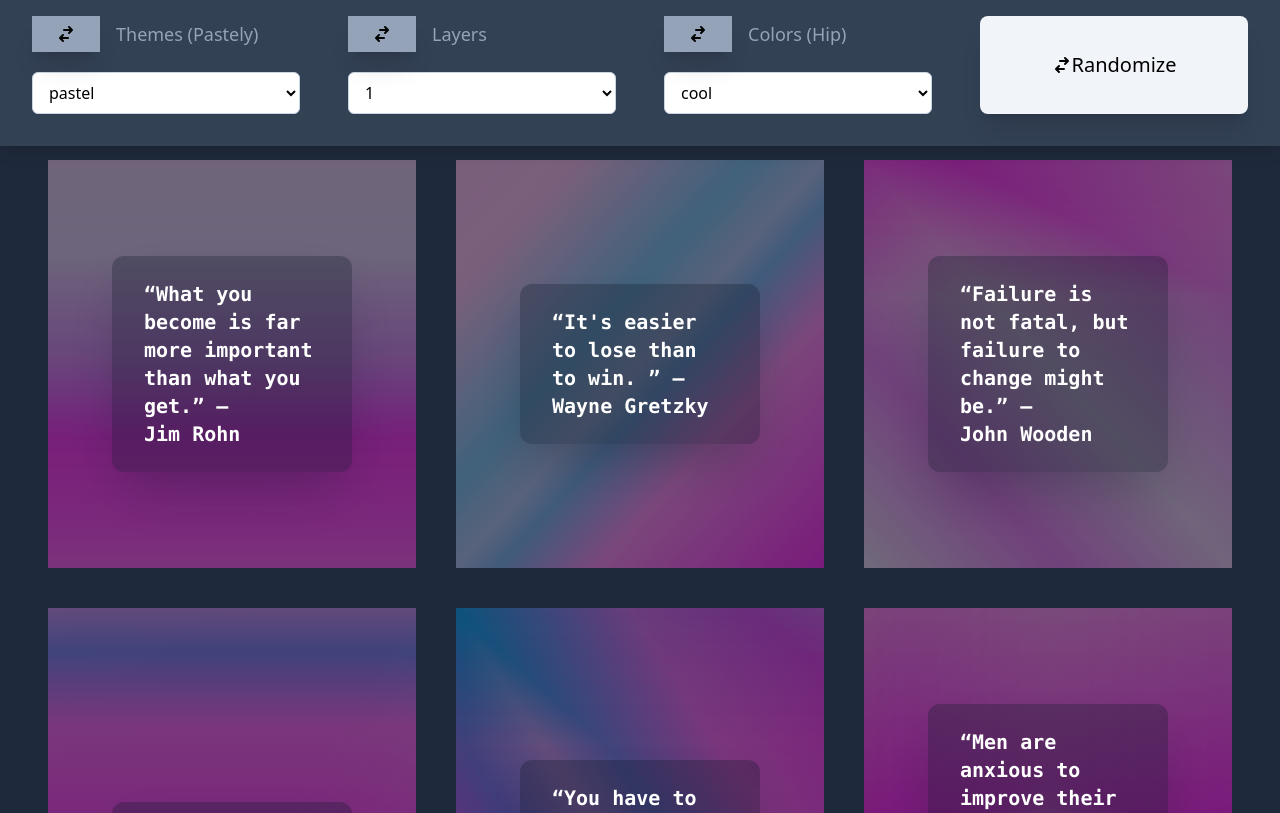
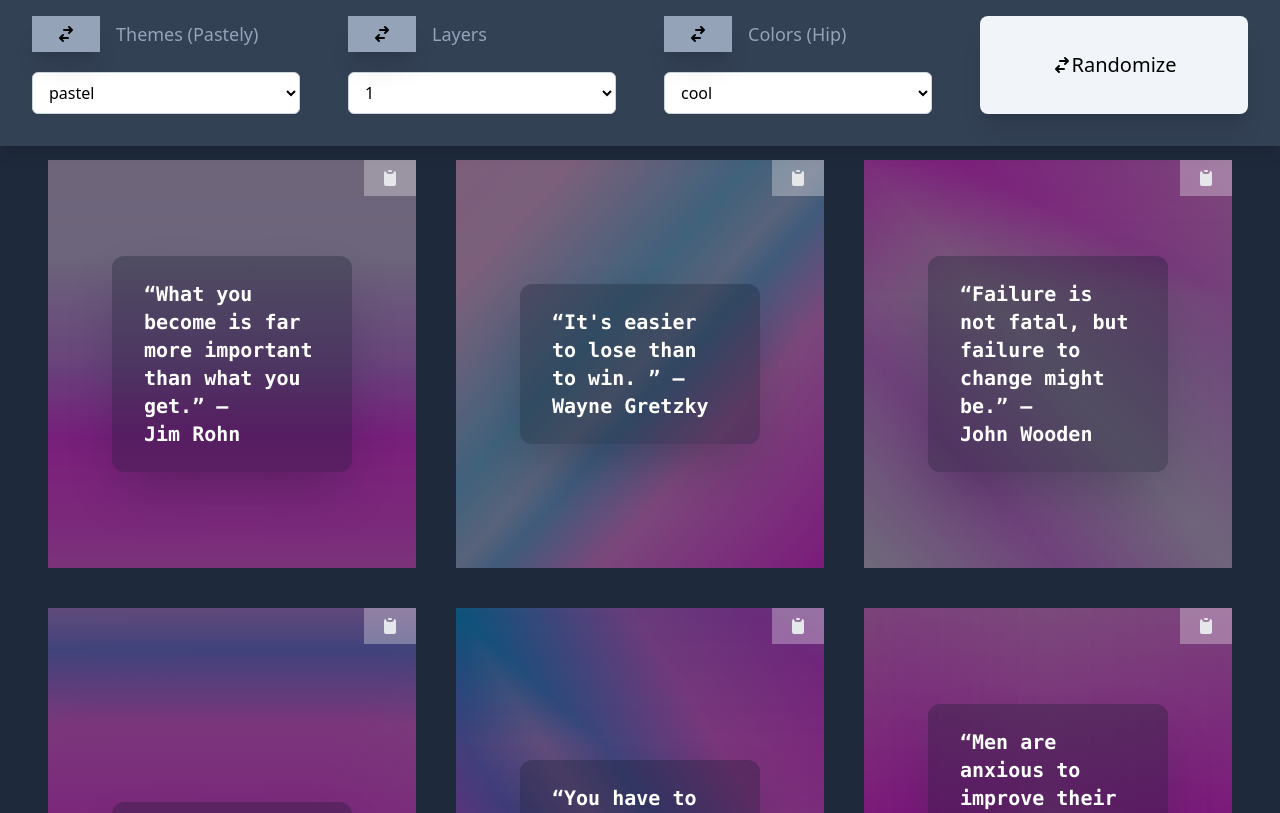
Before and after one commit to jishnupdas/tailwind-gradients, a Next.js app: page / in a window 1280 px wide. Shown: the top 813 px of the page. Built offline with nearby package versions, Linux system fonts and the light colour scheme.

Commit message:
added copy to clipboard functionality - minor bugfixes

```diff
--- /dev/null
+++ b/components/UIElements/CheckIcon.js
@@ -0,0 +1,20 @@
+const CheckIcon = () => {
+  return (
+    <svg
+      xmlns="http://www.w3.org/2000/svg"
+      className="w-6 h-6"
+      fill="none"
+      viewBox="0 0 24 24"
+      stroke="currentColor"
+    >
+      <path
+        strokeLinecap="round"
+        strokeLinejoin="round"
+        strokeWidth={2}
+        d="M5 13l4 4L19 7"
+      />
+    </svg>
+  );
+};
+
+export default CheckIcon;
--- /dev/null
+++ b/components/UIElements/CopyIcon.js
@@ -0,0 +1,15 @@
+const CopyIcon = () => {
+  return (
+    <svg
+      xmlns="http://www.w3.org/2000/svg"
+      className="w-5 h-5"
+      viewBox="0 0 20 20"
+      fill="currentColor"
+    >
+      <path d="M8 3a1 1 0 011-1h2a1 1 0 110 2H9a1 1 0 01-1-1z" />
+      <path d="M6 3a2 2 0 00-2 2v11a2 2 0 002 2h8a2 2 0 002-2V5a2 2 0 00-2-2 3 3 0 01-3 3H9a3 3 0 01-3-3z" />
+    </svg>
+  );
+};
+
+export default CopyIcon;
--- a/components/gradientCard/GradientCard.js
+++ b/components/gradientCard/GradientCard.js
@@ -1,55 +1,88 @@
-import React from "react";
+import React, { useEffect, useState } from "react";
 import { getRandomItem } from "../utils";
 import { gradientChoices } from "./options";
+import { CopyToClipboard } from "react-copy-to-clipboard";
+import CopyIcon from "../UIElements/CopyIcon";
+import CheckIcon from "../UIElements/CheckIcon";
 
-const GradientCard = ({ text, colorsArray, theme }) => {
+const GradientCard = ({ text, colorsArray, theme, layers }) => {
+  const gradientlayers = Array.apply(0, Array(2)).map(() => {
+    // let midColor = getRandomItem(colors);
+    let shades = [500, 600, 700];
+    return {
+      gradient: getRandomItem(gradientChoices),
+      from: `from-${getRandomItem(colorsArray)}-${getRandomItem(shades)}`,
+      // via: `via-${midColor}-500`,
+      via: `via-${getRandomItem(colorsArray)}-${getRandomItem(shades)}`,
+      to: `to-${getRandomItem(colorsArray)}-${getRandomItem(shades)}`,
+    };
+  });
+
+  const [copied, setCopied] = useState(false);
+
+  useEffect(() => {
+    setTimeout(function () {
+      setCopied(false);
+    }, 1000);
+  }, [copied]);
+
   return (
-    <div className="relative grid w-full overflow-hidden place-items-center">
+    <div className="relative grid w-full overflow-hidden bg-gray-800 place-items-center">
       <div className="z-10 grid w-full h-full p-12 backdrop-blur-5xl place-items-center lg:px-16 lg:py-24">
-        {/* backdrop-blur-5xl */}
-        <div className="z-10 grid max-w-2xl px-8 py-6 shadow-2xl place-items-center rounded-xl bg-slate-900/30 shadow-slate-900/30 brightness-100 2xl:px-10 2xl:py-8">
+        <div className="z-10 grid px-8 py-6 shadow-2xl place-items-center rounded-xl bg-slate-900/30 shadow-slate-900/30 2xl:px-10 2xl:py-8">
           <span
             className="font-mono text-xl font-bold text-white 2xl:text-2xl"
             dangerouslySetInnerHTML={{ __html: text }}
           ></span>
+          <div className="absolute top-0 right-0">
+            <CopyToClipboard
+              text={CodeBlock({
+                blendMode: theme,
+                gradientlayers: gradientlayers,
+              })}
+              onCopy={() => setCopied(true)}
+            >
+              <button className="px-4 py-2 text-gray-200 transition-all duration-300 bg-white/30 hover:bg-white/90 hover:text-gray-600">
+                {copied !== true ? <CopyIcon /> : <CheckIcon />}
+              </button>
+            </CopyToClipboard>
+          </div>
+          {/* <pre className="">
+            <code className="font-mono text-white">
+              <CodeBlock blendMode={theme} gradientlayers={gradientlayers} />
+            </code>
+          </pre> */}
         </div>
       </div>
-      <GradientBkg colors={colorsArray} blendMode={theme} />
+
+      <GradientBkg blendMode={theme} gradientlayers={gradientlayers} />
     </div>
   );
 };
 
 export default GradientCard;
 
-const GradientBkg = ({ colors, blendMode, layers = 2 }) => {
-  const gradientlayers = Array.apply(0, Array(layers)).map(() => {
-    // let midColor = getRandomItem(colors);
-    return {
-      gradient: getRandomItem(gradientChoices),
-      from: `from-${getRandomItem(colors)}-${getRandomItem([500, 600, 700])}`,
-      // via: `via-${midColor}-500`,
-      via: `via-${getRandomItem(colors)}-${getRandomItem([500, 600, 700])}`,
-      to: `to-${getRandomItem(colors)}-${getRandomItem([500, 600, 700])}`,
-    };
-  });
-
-  return (
-    <>
-      {gradientlayers.map(({ gradient, from, via, to }, index) => (
-        <div
-          key={index}
-          className={`absolute top-0 right-0 h-full w-full ${blendMode} ${gradient} ${from} ${via} ${to}`}
-        ></div>
-      ))}
-    </>
-  );
+const GradientBkg = ({ blendMode, gradientlayers }) => {
+  return gradientlayers.map(({ gradient, from, via, to }, index) => (
+    <div
+      key={index}
+      className={`absolute top-0 right-0 h-full w-full ${blendMode} ${gradient} ${from} ${via} ${to}`}
+    ></div>
+  ));
 };
 
-{
-  /* <div
-        className={`absolute top-0 right-0 h-full w-full ${g0} from-sky-700/70 via-purple-500/40 to-rose-700/90`}
-      ></div>
-      <div
-        className={`absolute top-0 right-0 h-full w-full ${g1} from-sky-600 via-purple-500/40 to-indigo-900/60`}
-      ></div> */
-}
+const CodeBlock = ({ blendMode, gradientlayers }) => {
+  return `
+<div class="relative w-full h-72 overflow-hidden grid place-items-center">
+  <div class="z-10 w-full h-full p-12 backdrop-blur-5xl">
+    <!-- your content here -->
+  </div>
+  ${gradientlayers.map(
+    ({ gradient, from, via, to }) =>
+      `
+  <div class="absolute top-0 right-0 h-full w-full ${blendMode} ${gradient} ${from} ${via} ${to}">
+  </div>
+`
+  )}
+</div>`;
+};
--- a/package.json
+++ b/package.json
@@ -11,6 +11,7 @@
   "dependencies": {
     "next": "12.0.8",
     "react": "17.0.2",
+    "react-copy-to-clipboard": "^5.0.4",
     "react-dom": "17.0.2"
   },
   "devDependencies": {
--- a/pages/index.js
+++ b/pages/index.js
@@ -10,6 +10,7 @@ import quotes from "../data/quotes";
 import { themes } from "../components/gradientCard/themes";
 
 const Home = () => {
+  let layerOptions = [1, 2, 3, 4];
   const [theme, setTheme] = useState(getRandomItem(Object.keys(themes)));
   const [layers, setLayers] = useState(2);
   const [colors, setColors] = useState(getRandomItem(Object.keys(colorCombos)));
@@ -25,7 +26,7 @@ const Home = () => {
         />
         <SelectionMenu
           title={"layers"}
-          items={[1, 2, 3, 4, 5, 6]}
+          items={layerOptions}
           setItem={setLayers}
         />
         <SelectionMenu
@@ -37,7 +38,7 @@ const Home = () => {
           className="flex items-center justify-center px-6 py-2 text-xl rounded-lg shadow-xl bg-slate-100 hover:bg-slate-200"
           onClick={() => {
             setTheme(getRandomItem(Object.keys(themes)));
-            setLayers(getRandomItem([1, 2, 3, 4, 5, 6]));
+            // setLayers(getRandomItem(layerOptions));
             setColors(getRandomItem(Object.keys(colorCombos)));
           }}
         >
@@ -60,11 +61,9 @@ const Home = () => {
           href="https://github.com/jishnupdas/tailwind-gradients"
           className="mx-auto text-sm text-white"
         >
-          https://github.com/jishnupdas/tailwind-gradients git repo
+          https://github.com/jishnupdas/tailwind-gradients
         </a>
-        <p className="py-4 text-sm text-gray-400">
-          Please consider contributing, feel free to fork and PR
-        </p>
+        <p className="py-4 text-sm text-gray-400">feel free to fork and PR</p>
       </footer>
     </main>
   );
```
Also changed, not shown: 2 other files (tests, documents, lock files or other folders).
